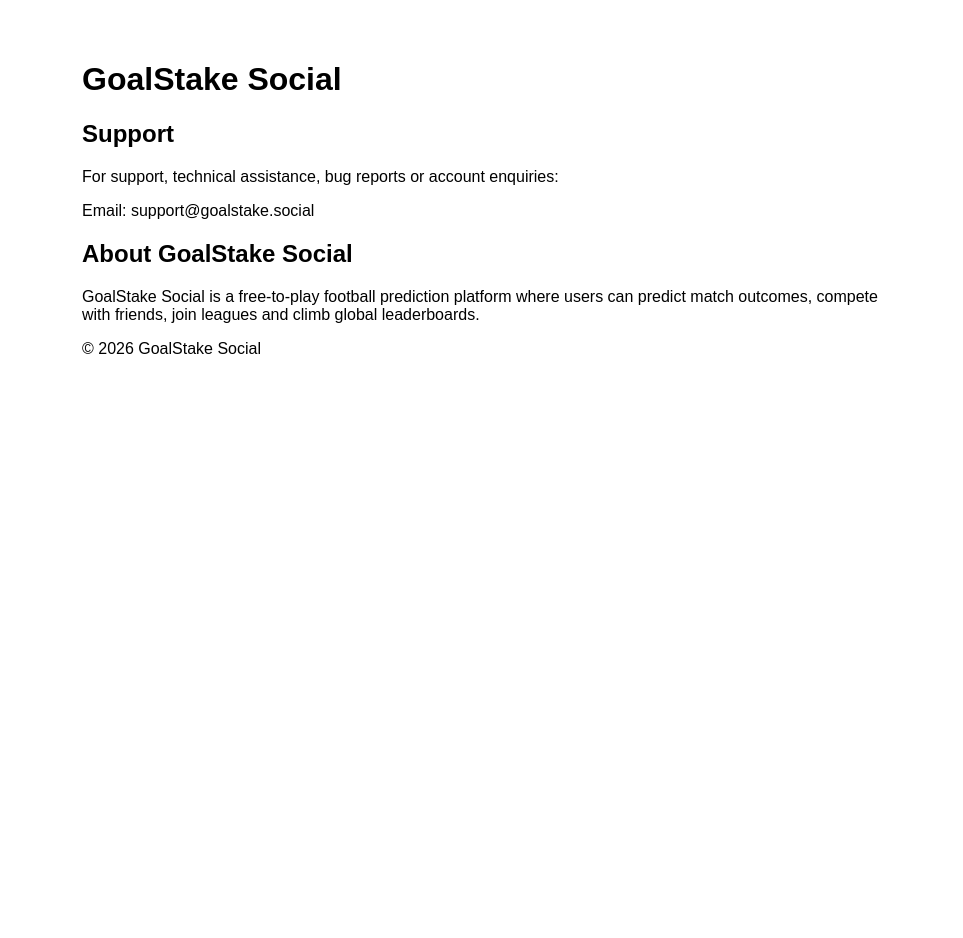
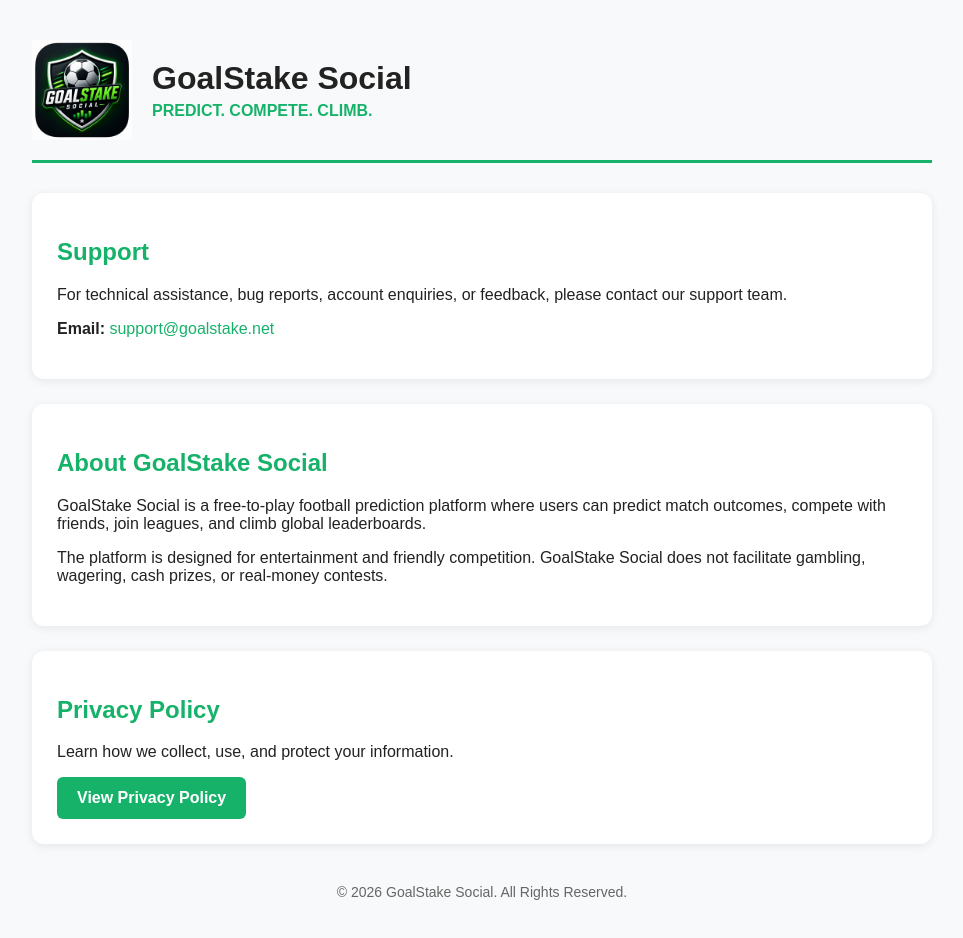
Before and after one commit to arycoltd-star/goalstake-social, a plain HTML site: page index.html in a window 1280 px wide. Shown: the whole page, without its empty margins (158-1121 px from the left). Before the commit the page ends 800 px from the top, so only its background shows below. Drawn offline with Linux system fonts and the light colour scheme.

Commit message:
Update index.html

```diff
--- a/index.html
+++ b/index.html
@@ -3,30 +3,146 @@
 <head>
     <title>GoalStake Social Support</title>
     <meta charset="utf-8">
+
+    <style>
+        body {
+            font-family: Arial, sans-serif;
+            max-width: 900px;
+            margin: auto;
+            padding: 40px;
+            background-color: #f8f9fa;
+            color: #222;
+        }
+
+        .header {
+            display: flex;
+            align-items: center;
+            gap: 20px;
+            border-bottom: 3px solid #17b26a;
+            padding-bottom: 20px;
+            margin-bottom: 30px;
+        }
+
+        .header img {
+            width: 100px;
+            height: 100px;
+        }
+
+        .tagline {
+            color: #17b26a;
+            font-weight: bold;
+            margin-top: 5px;
+        }
+
+        .card {
+            background: white;
+            padding: 25px;
+            border-radius: 12px;
+            box-shadow: 0 2px 10px rgba(0,0,0,0.08);
+            margin-bottom: 25px;
+        }
+
+        h1 {
+            margin: 0;
+        }
+
+        h2 {
+            color: #17b26a;
+        }
+
+        a {
+            color: #17b26a;
+            text-decoration: none;
+        }
+
+        a:hover {
+            text-decoration: underline;
+        }
+
+        .footer {
+            margin-top: 40px;
+            font-size: 14px;
+            color: #666;
+            text-align: center;
+        }
+
+        .button {
+            display: inline-block;
+            background-color: #17b26a;
+            color: white;
+            padding: 12px 20px;
+            border-radius: 6px;
+            text-decoration: none;
+            font-weight: bold;
+        }
+
+        .button:hover {
+            background-color: #129357;
+            text-decoration: none;
+        }
+    </style>
 </head>
-<body style="font-family:Arial;max-width:800px;margin:auto;padding:40px;">
 
+<body>
+
+<div class="header">
+    <img src="app_icon.png" alt="GoalStake Social Logo">
+
+    <div>
         <h1>GoalStake Social</h1>
+        <div class="tagline">
+            PREDICT. COMPETE. CLIMB.
+        </div>
+    </div>
+</div>
 
+<div class="card">
     <h2>Support</h2>
 
     <p>
-For support, technical assistance, bug reports or account enquiries:
+        For technical assistance, bug reports, account enquiries, or feedback,
+        please contact our support team.
     </p>
 
     <p>
-Email: support@goalstake.social
+        <strong>Email:</strong>
+        <a href="mailto:support@goalstake.net">
+            support@goalstake.net
+        </a>
     </p>
+</div>
 
+<div class="card">
     <h2>About GoalStake Social</h2>
 
     <p>
-GoalStake Social is a free-to-play football prediction platform where users can predict match outcomes, compete with friends, join leagues and climb global leaderboards.
+        GoalStake Social is a free-to-play football prediction platform where
+        users can predict match outcomes, compete with friends, join leagues,
+        and climb global leaderboards.
     </p>
 
     <p>
-© 2026 GoalStake Social
+        The platform is designed for entertainment and friendly competition.
+        GoalStake Social does not facilitate gambling, wagering, cash prizes,
+        or real-money contests.
     </p>
+</div>
+
+<div class="card">
+    <h2>Privacy Policy</h2>
+
+    <p>
+        Learn how we collect, use, and protect your information.
+    </p>
+
+    <a class="button" href="privacy.html">
+        View Privacy Policy
+    </a>
+</div>
+
+<div class="footer">
+    © 2026 GoalStake Social. All Rights Reserved.
+</div>
 
 </body>
 </html>
```
Lines whose indentation alone changed are shown as unchanged.
